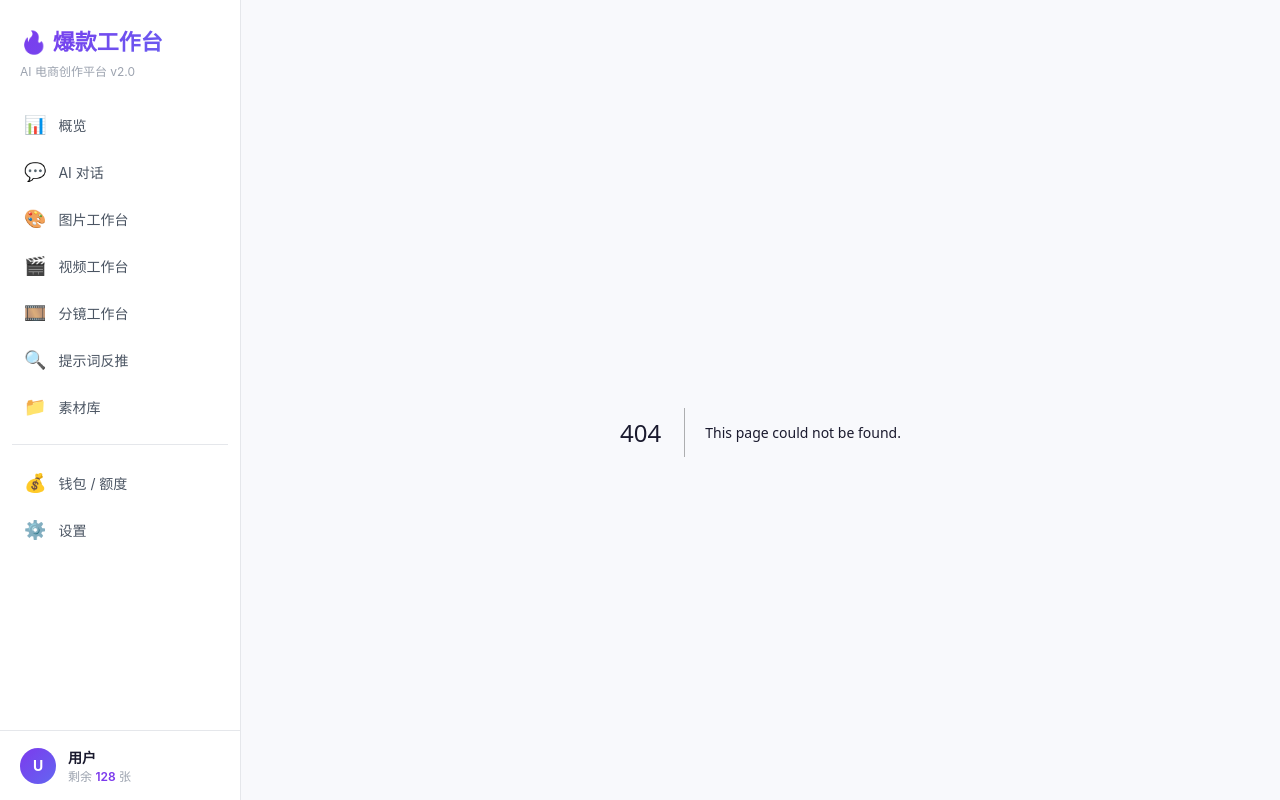
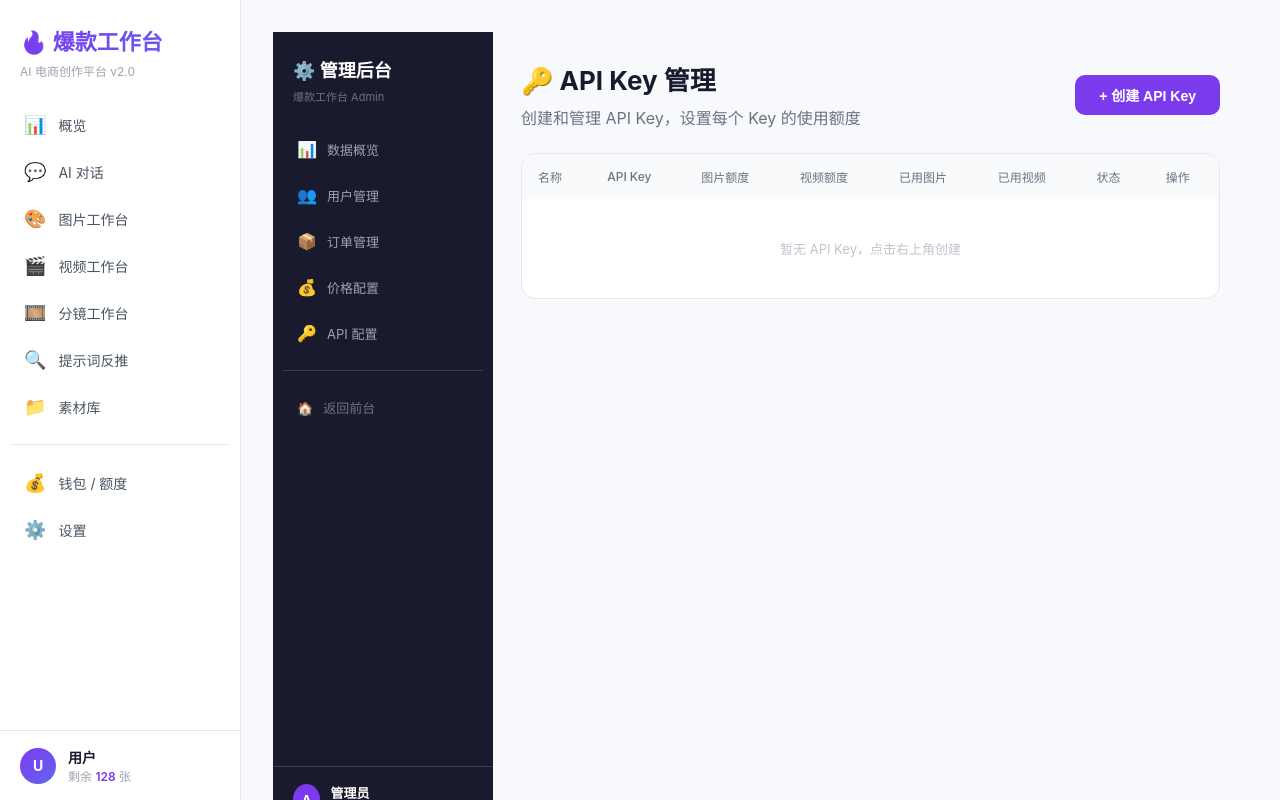
Before and after one commit to kj2625632-lab/workbench-v2, a Next.js app: page /admin/keys in a window 1280 px wide. Before the commit this address had no page. Built offline with nearby package versions, Linux system fonts and the light colour scheme.

Commit message:
add API key management page and deploy script

```diff
--- /dev/null
+++ b/app/admin/keys/page.tsx
@@ -0,0 +1,104 @@
+"use client";
+import { useState, useEffect } from "react";
+
+export default function ApiKeysPage() {
+  const [keys, setKeys] = useState<any[]>([]);
+  const [showCreate, setShowCreate] = useState(false);
+  const [newName, setNewName] = useState("");
+  const [newImageQuota, setNewImageQuota] = useState(100);
+  const [newVideoQuota, setNewVideoQuota] = useState(10);
+
+  useEffect(() => {
+    fetch("/api/admin/keys").then((r) => r.json()).then((d) => { if (d.success) setKeys(d.keys); });
+  }, []);
+
+  const handleCreate = async () => {
+    const resp = await fetch("/api/admin/keys", {
+      method: "POST",
+      headers: { "Content-Type": "application/json" },
+      body: JSON.stringify({ action: "create", name: newName, imageQuota: newImageQuota, videoQuota: newVideoQuota }),
+    });
+    const data = await resp.json();
+    if (data.success) {
+      setKeys((prev) => [...prev, data.key]);
+      setShowCreate(false);
+      setNewName("");
+    }
+  };
+
+  const handleDelete = async (id: string) => {
+    await fetch("/api/admin/keys", {
+      method: "POST",
+      headers: { "Content-Type": "application/json" },
+      body: JSON.stringify({ action: "delete", id }),
+    });
+    setKeys((prev) => prev.filter((k) => k.id !== id));
+  };
+
+  return (
+    <div>
+      <div style={{ display: "flex", justifyContent: "space-between", alignItems: "center", marginBottom: "24px" }}>
+        <div>
+          <h1 style={{ margin: 0, fontSize: "26px", fontWeight: 700 }}>🔑 API Key 管理</h1>
+          <p style={{ margin: "8px 0 0", color: "#6b7280" }}>创建和管理 API Key，设置每个 Key 的使用额度</p>
+        </div>
+        <button onClick={() => setShowCreate(true)} style={{ padding: "10px 24px", borderRadius: "10px", border: "none", background: "#7c3aed", color: "#fff", fontSize: "14px", fontWeight: 600, cursor: "pointer" }}>+ 创建 API Key</button>
+      </div>
+
+      {/* Create form */}
+      {showCreate && (
+        <div style={{ background: "#fff", borderRadius: "14px", border: "1px solid #e5e7eb", padding: "24px", marginBottom: "20px" }}>
+          <h3 style={{ margin: "0 0 18px", fontSize: "16px", fontWeight: 600 }}>创建新 API Key</h3>
+          <div style={{ display: "grid", gridTemplateColumns: "1fr 1fr 1fr auto", gap: "12px", alignItems: "end" }}>
+            <div>
+              <label style={{ display: "block", fontSize: "12px", color: "#6b7280", marginBottom: "6px" }}>名称</label>
+              <input value={newName} onChange={(e) => setNewName(e.target.value)} placeholder="客户名称" style={{ width: "100%", padding: "10px 12px", borderRadius: "8px", border: "1px solid #e5e7eb", fontSize: "13px", boxSizing: "border-box" }} />
+            </div>
+            <div>
+              <label style={{ display: "block", fontSize: "12px", color: "#6b7280", marginBottom: "6px" }}>图片额度（张）</label>
+              <input value={newImageQuota} onChange={(e) => setNewImageQuota(Number(e.target.value))} type="number" style={{ width: "100%", padding: "10px 12px", borderRadius: "8px", border: "1px solid #e5e7eb", fontSize: "13px", boxSizing: "border-box" }} />
+            </div>
+            <div>
+              <label style={{ display: "block", fontSize: "12px", color: "#6b7280", marginBottom: "6px" }}>视频额度（条）</label>
+              <input value={newVideoQuota} onChange={(e) => setNewVideoQuota(Number(e.target.value))} type="number" style={{ width: "100%", padding: "10px 12px", borderRadius: "8px", border: "1px solid #e5e7eb", fontSize: "13px", boxSizing: "border-box" }} />
+            </div>
+            <button onClick={handleCreate} style={{ padding: "10px 24px", borderRadius: "8px", border: "none", background: "#7c3aed", color: "#fff", fontSize: "13px", fontWeight: 600, cursor: "pointer" }}>创建</button>
+          </div>
+        </div>
+      )}
+
+      {/* Keys table */}
+      <div style={{ background: "#fff", borderRadius: "14px", border: "1px solid #e5e7eb", overflow: "hidden" }}>
+        <table style={{ width: "100%", borderCollapse: "collapse", fontSize: "13px" }}>
+          <thead>
+            <tr style={{ background: "#f9fafb" }}>
+              {["名称", "API Key", "图片额度", "视频额度", "已用图片", "已用视频", "状态", "操作"].map((h) => (
+                <th key={h} style={{ padding: "14px 16px", textAlign: "left", fontWeight: 500, color: "#6b7280", fontSize: "12px" }}>{h}</th>
+              ))}
+            </tr>
+          </thead>
+          <tbody>
+            {keys.length === 0 ? (
+              <tr><td colSpan={8} style={{ padding: "40px", textAlign: "center", color: "#c0c4cc" }}>暂无 API Key，点击右上角创建</td></tr>
+            ) : keys.map((k) => (
+              <tr key={k.id} style={{ borderTop: "1px solid #f3f4f6" }}>
+                <td style={{ padding: "14px 16px", fontWeight: 600 }}>{k.name}</td>
+                <td style={{ padding: "14px 16px", fontFamily: "monospace", fontSize: "11px", color: "#7c3aed" }}>{k.key}</td>
+                <td style={{ padding: "14px 16px" }}>{k.imageQuota} 张</td>
+                <td style={{ padding: "14px 16px" }}>{k.videoQuota} 条</td>
+                <td style={{ padding: "14px 16px" }}>{k.imageUsed} / {k.imageQuota}</td>
+                <td style={{ padding: "14px 16px" }}>{k.videoUsed} / {k.videoQuota}</td>
+                <td style={{ padding: "14px 16px" }}>
+                  <span style={{ padding: "3px 10px", borderRadius: "20px", fontSize: "11px", background: "#d1fae5", color: "#065f46", fontWeight: 500 }}>启用</span>
+                </td>
+                <td style={{ padding: "14px 16px" }}>
+                  <button onClick={() => handleDelete(k.id)} style={{ padding: "5px 12px", borderRadius: "6px", border: "1px solid #fca5a5", background: "#fff", color: "#dc2626", fontSize: "12px", cursor: "pointer" }}>删除</button>
+                </td>
+              </tr>
+            ))}
+          </tbody>
+        </table>
+      </div>
+    </div>
+  );
+}
```
Also changed, not shown: 1 other file (tests, documents, lock files or other folders).
